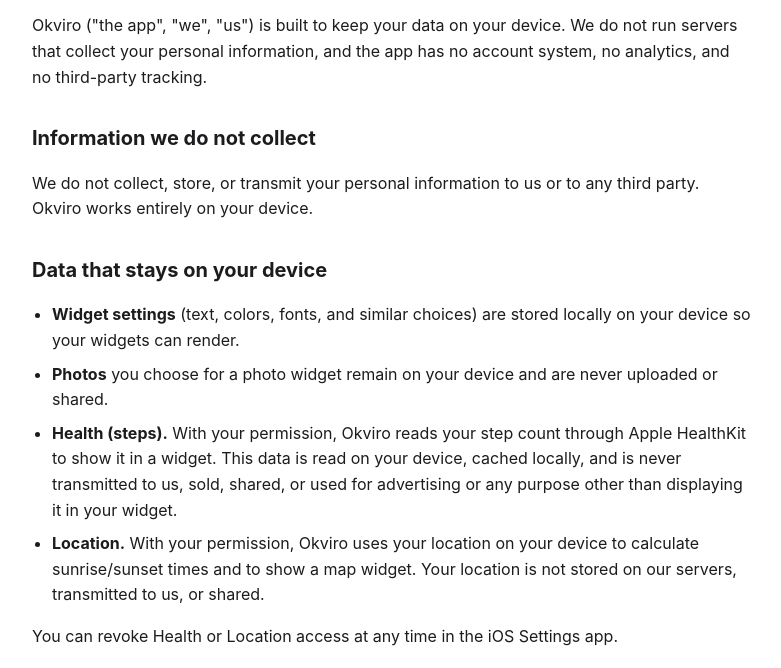
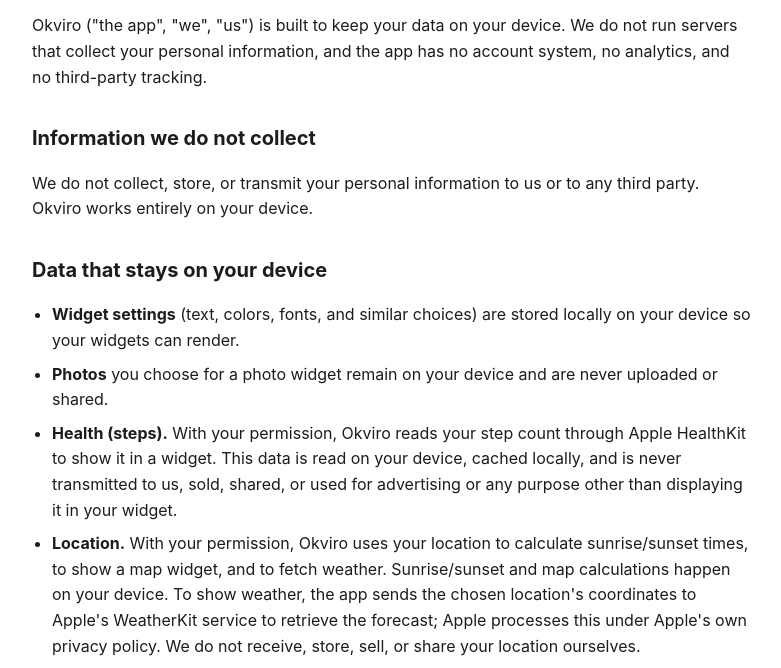
Before and after one commit to Flurren05/Okviro-privacy, a plain HTML site: page index.html in a window 1280 px wide. Shown: the part 132-800 px from the top of the page, without its empty margins (248-1029 px from the left). Drawn offline with Linux system fonts and the light colour scheme.

Commit message:
Revise location permissions details in index.html
Updated location permissions explanation to include weather fetching details and clarified data handling.

```diff
--- a/index.html
+++ b/index.html
@@ -42,7 +42,7 @@
     <li><strong>Widget settings</strong> (text, colors, fonts, and similar choices) are stored locally on your device so your widgets can render.</li>
     <li><strong>Photos</strong> you choose for a photo widget remain on your device and are never uploaded or shared.</li>
     <li><strong>Health (steps).</strong> With your permission, Okviro reads your step count through Apple HealthKit to show it in a widget. This data is read on your device, cached locally, and is never transmitted to us, sold, shared, or used for advertising or any purpose other than displaying it in your widget.</li>
-    <li><strong>Location.</strong> With your permission, Okviro uses your location on your device to calculate sunrise/sunset times and to show a map widget. Your location is not stored on our servers, transmitted to us, or shared.</li>
+    <li><strong>Location.</strong> With your permission, Okviro uses your location to calculate sunrise/sunset times, to show a map widget, and to fetch weather. Sunrise/sunset and map calculations happen on your device. To show weather, the app sends the chosen location's coordinates to Apple's WeatherKit service to retrieve the forecast; Apple processes this under Apple's own privacy policy. We do not receive, store, sell, or share your location ourselves.</li>
   </ul>
   <p>You can revoke Health or Location access at any time in the iOS Settings app.</p>
 
```
